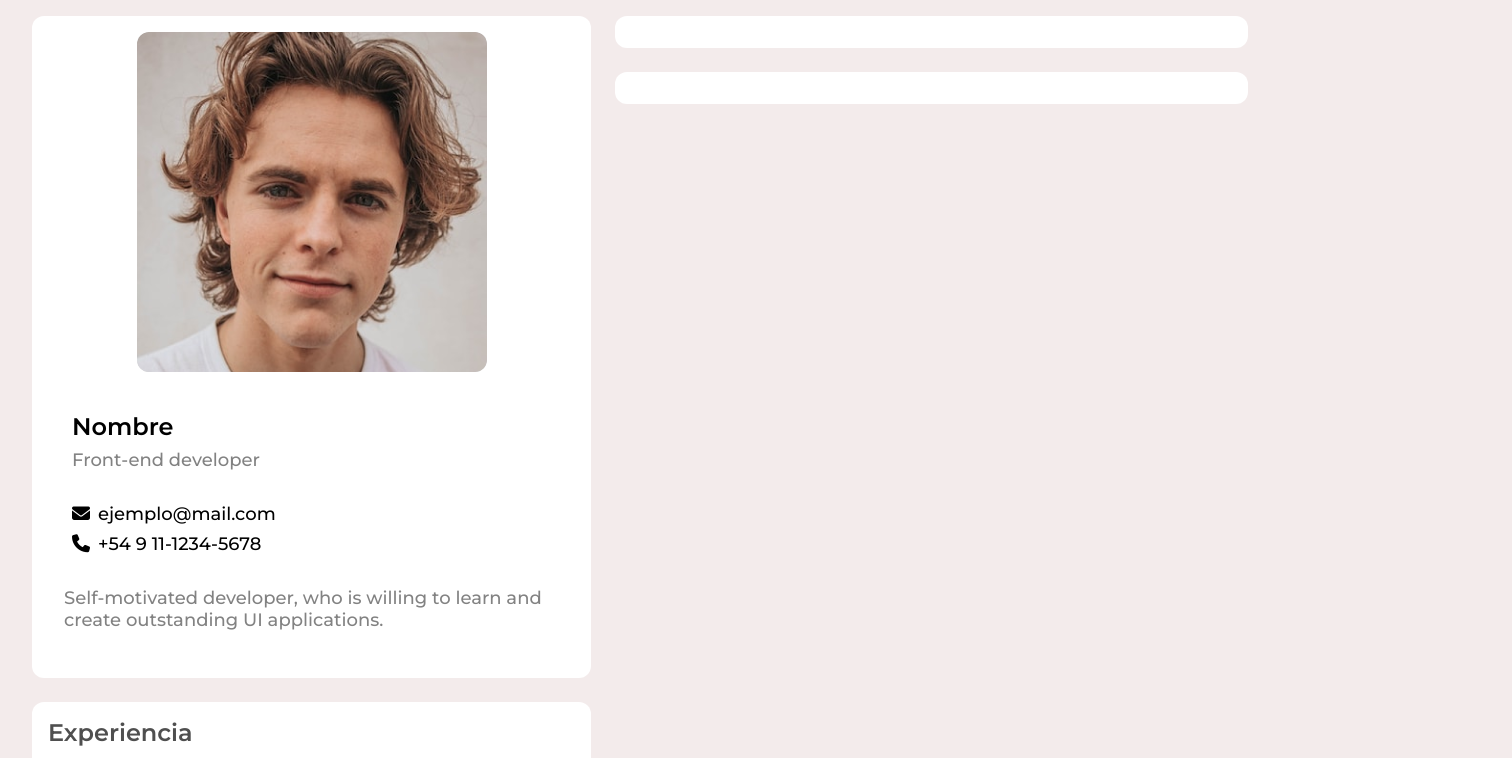
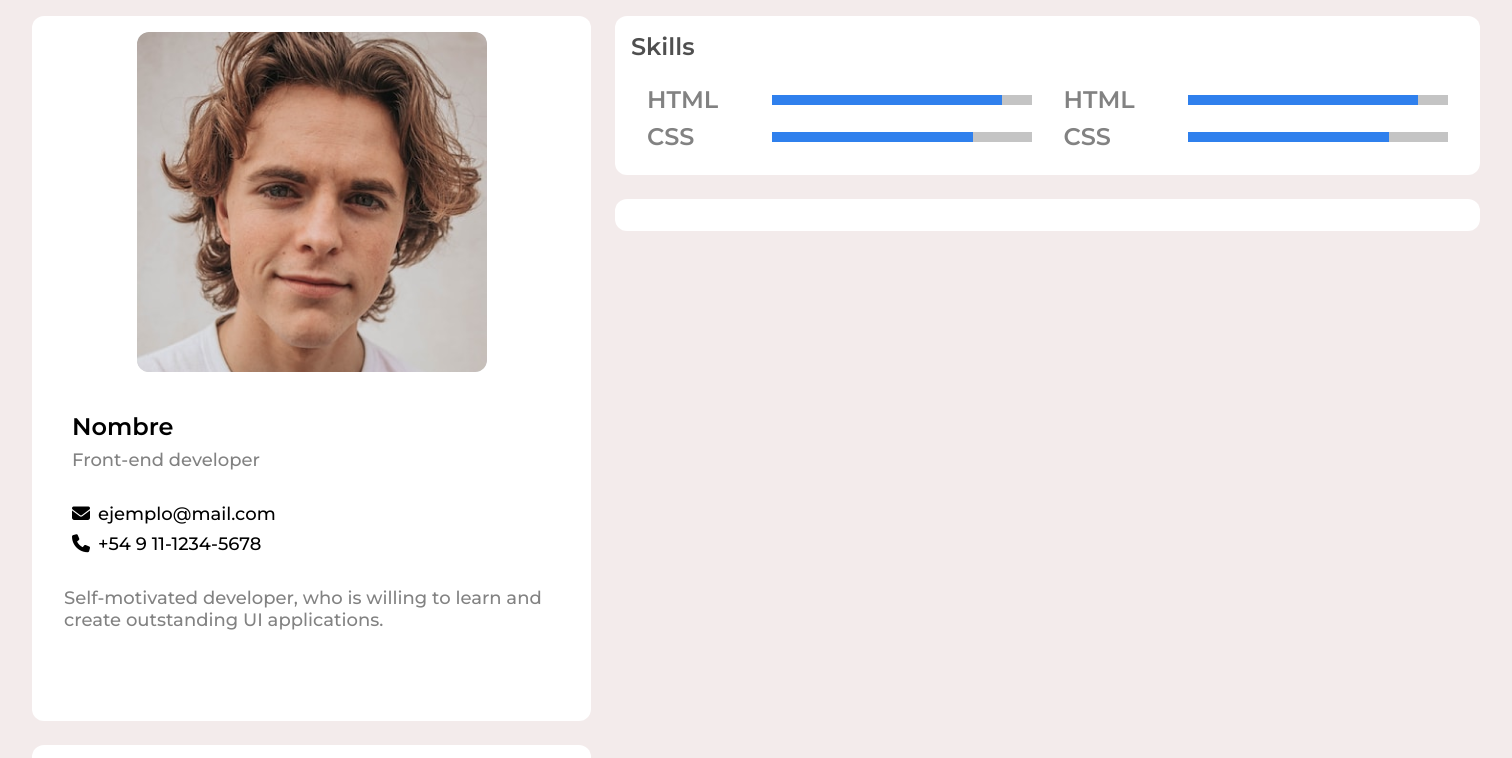
Before and after one commit to korp9/Maximiliano-Suksdorf-entrega01, a plain HTML site: page index.html in a window 1280 px wide. Shown: the top 758 px of the page, 1512 px wide, since content can reach past the window. Drawn offline with Linux system fonts and the light colour scheme.

Commit message:
cambio 5/8 22:40

```diff
--- a/css/contenedor.css
+++ b/css/contenedor.css
@@ -5,13 +5,13 @@
   }
   .contenedor__escritorio {
       display: block; /* Mostrar la sección con la clase "escritorio" en escritorio */
-      width: 1280px; /* Establecer el ancho del contenedor en 1200 píxeles */
+      width: 1512px; /* Establecer el ancho del contenedor en 1200 píxeles */
       margin: 0 auto; /* Centrar el contenedor horizontalmente si es necesario */
   }
 }
 
 /* Estilos para pantallas menores o iguales a 767px (móvil) */
-@media (max-width: 767px) {
+@media (min-width: 494px) and (max-width: 767px) {
   .contenedor__movil {
       display: block; /* Mostrar la sección con la clase "movil" en móvil */
   }
--- a/css/styles.css
+++ b/css/styles.css
@@ -526,6 +526,15 @@ body{
     flex: 1 0 0;
 }
 
+.frame-29{
+    display: flex;
+    width: 865px;
+    flex-direction: column;
+    align-items: flex-start;
+    gap: 24px;
+    align-self: stretch;
+}
+
 /* ----Desktop-perfil----- */
 
 .perfil-portrait-desk{
@@ -540,8 +549,7 @@ body{
 
 .perf-frame-6{
     display: flex;
-    width: 527px;
-    height: 630px;
+    width: 32.938rem;
     flex-direction: column;
     align-items: center;
     gap: 16px;
@@ -562,16 +570,12 @@ body{
 
 .perf-frame-4{
     display: flex;
-    width: 268px;
+    width: 16.75rem;
     flex-direction: column;
     justify-content: center;
     align-items: flex-start;
     gap: 16px;
 }
-
-
-
-
 
 
 
@@ -638,15 +642,7 @@ body{
 
 
 
-/* -------------------- */
-.frame-29{
-    display: flex;
-    width: 865px;
-    flex-direction: column;
-    align-items: flex-start;
-    gap: 24px;
-    align-self: stretch;
-}
+/* ----Skill-Desktop---- */
 
 .skill-frame29{
     display: flex;
@@ -657,6 +653,59 @@ body{
     align-self: stretch;
 }
 
+.skills-frame-29-F1{
+    display: flex;
+    height: 5.125rem;
+    padding: 0px 16px;
+    justify-content: center;
+    align-items: center;
+    gap: 32px;
+    align-self: stretch;
+}
+
+.Skills-29-F1{
+    display: flex;
+    padding: 8px 0px;
+    flex-direction: column;
+    justify-content: center;
+    align-items: center;
+    gap: 8px;
+    flex: 1 0 0;
+}
+
+
+.skill-frame29-F11{
+    display: flex;
+    align-items: center;
+    gap: 16px;
+    align-self: stretch;
+}
+
+
+.HTML{
+    flex: 1 0 0;
+}
+
+.skill-frame29-F{
+    display: flex;
+    justify-content: space-between;
+    align-items: center;
+    align-self: stretch;
+}
+
+
+
+
+
+
+
+
+
+
+
+
+
+/* ----proyects-select----- */
 
 .proyects-select-frame29{
     display: flex;
@@ -668,6 +717,9 @@ body{
     align-self: stretch;
 }
 
+
+
+/* ------------------------- */
 .frame29-frame1{
     display: flex;
     align-items: flex-start;
@@ -675,6 +727,18 @@ body{
     flex: 1 0 0;
     align-self: stretch;
 }
+
+
+
+
+
+
+
+
+
+
+
+
 
 /* --------------------------------------------------------- */
 .certificates{
@@ -686,7 +750,7 @@ body{
 }
 
 .txt-cer{
-    width: 149px;
+
     padding-left: 16px;
     padding-top: 16px;
 }
@@ -695,13 +759,13 @@ body{
 .certificates-F1{
     display: flex;
     width: 61.25rem;
-    height: 15.625rem;
+
     justify-content: center;
     align-items: center;
     gap: 48px;
-    margin-top: 25px;
-    margin-left: 7.375rem;
-    margin-right: 7.375rem;
+    margin-top: 1.563rem;
+    margin-left: 14.625rem;
+
 
 
 }
--- a/index.html
+++ b/index.html
@@ -238,6 +238,69 @@
                             </section>
                         </section>
                     </section>
+                    <section class="frame-29">         <!-- terminado -->
+                        <section class="skill-frame29">
+                            <h2 class="Titulo Gray-2">Skills</h2>
+                            <div class="skills-frame-29-F1">
+                                <article class="Skills-29-F1">
+                                    <section class="skill-frame29-F11">
+                                        <h3 class="Titulo Gray HTML">HTML</h3>
+                                        <div class="skills-frame-7">
+                                            <div class="skill-bar1" role="progressbar" aria-valuenow="90" aria-valuemin="0" aria-valuemax="100"></div> <!-- Cambiada a div -->
+                                        </div>
+                                    </section>
+                                    <section class="skill-frame29-F">
+                                        <h3 class="Titulo Gray HTML">CSS</h3>
+                                        <div class="skills-frame-7">
+                                            <div class="skill-bar2" role="progressbar" aria-valuenow="80" aria-valuemin="0" aria-valuemax="100"></div> <!-- Cambiada a div -->
+                                        </div>
+                                    </section>
+                                </article>
+                                <article class="Skills-29-F1">
+                                    <section class="skill-frame29-F">
+                                        <h3 class="Titulo Gray HTML">HTML</h3>
+                                        <div class="skills-frame-7">
+                                            <div class="skill-bar1" role="progressbar" aria-valuenow="90" aria-valuemin="0" aria-valuemax="100"></div> <!-- Cambiada a div -->
+                                        </div>
+                                    </section>
+                                    <section class="skill-frame29-F">
+                                        <h3 class="Titulo Gray HTML">CSS</h3>
+                                        <div class="skills-frame-7">
+                                            <div class="skill-bar2" role="progressbar" aria-valuenow="80" aria-valuemin="0" aria-valuemax="100"></div> <!-- Cambiada a div -->
+                                        </div>
+                                    </section>
+                                </article>
+                            </div>
+                        </section>
+
+
+
+
+                        <section class="proyects-select-frame29"></section>
+
+
+
+
+
+
+
+
+
+
+
+
+
+
+
+
+
+
+
+
+
+
+                        <section class="frame29-frame1"></section>
+                    </section>
 
 
 
@@ -264,65 +327,33 @@
 
 
 
-
-
-
-
-
-
-
-
-
-
-
-
-
-
-
-
-                    <section class="frame-29">
-                        <section class="skill-frame29"></section>
-                        <section class="proyects-select-frame29"></section>
-                        <section class="frame29-frame1"></section>
-                    </section>
                 </section>
 
-
-
-
-
-
-
-
-
-
-
-
-                <section class="certificates">
+                <section class="certificates">       <!-- terminado??? -->
                     <h2 class="Titulo Gray-2 txt-cer">Certificados</h2>
-                    <section class="certificates-F1">
-                        <div class="certificates-F13">
+                    <div class="certificates-F1">
+                        <section class="certificates-F13">
                             <img class="img-diplo" src="imagenes/diploma_demo 1-2.png" alt="Diploma">
                             <article class="certificates-F14">
                                 <p class="texto2">Front-end Developer</p>
                                 <p class="texto3 Gray">Feb 2020 - Feb 2021</p>
                             </article>
-                        </div>
-                        <div class="certificates-F13">
+                        </section>
+                        <section class="certificates-F13">
                             <img class="img-diplo" src="imagenes/diploma_demo 1-2.png" alt="Diploma">
                             <article class="certificates-F14">
                                 <p class="texto2">Front-end Developer</p>
                                 <p class="texto3 Gray">Feb 2020 - Feb 2021</p>
                             </article>
-                        </div>
-                        <div class="certificates-F13">
+                        </section>
+                        <section class="certificates-F13">
                             <img class="img-diplo" src="imagenes/diploma_demo 1-2.png" alt="Diploma">
                             <article class="certificates-F14">
                                 <p class="texto2">Front-end Developer</p>
                                 <p class="texto3 Gray">Feb 2020 - Feb 2021</p>
                             </article>
-                        </div>
-                    </section>
+                        </section>
+                    </div>
             </section>
 
 
```
